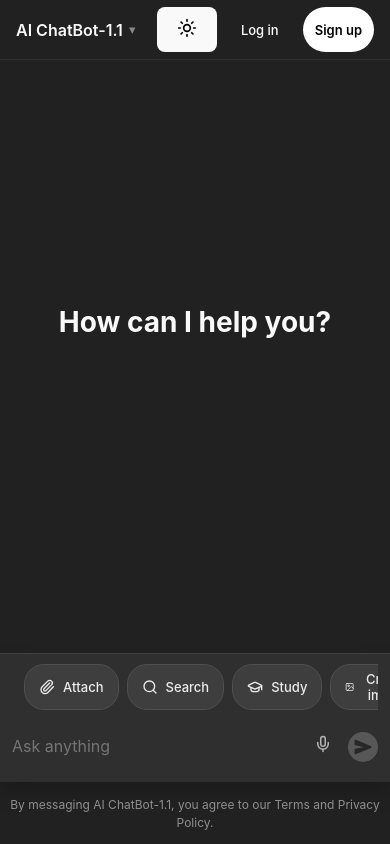
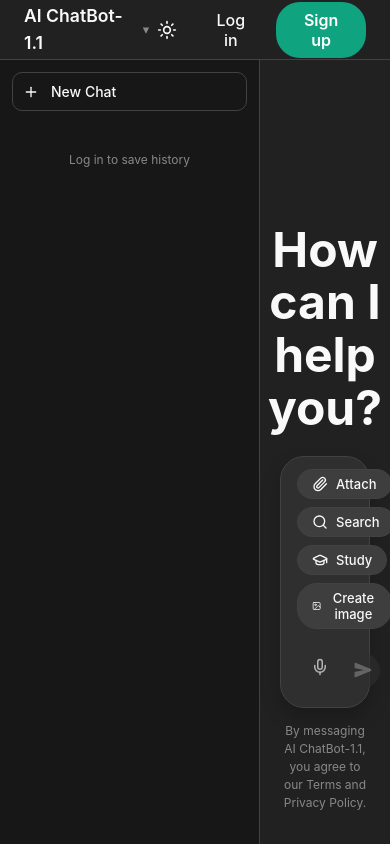
Before and after one commit to rahul-kr-rai/ChatGPT-Clone, a React (Vite) app in the folder frontend/: page / in a window 390 px wide. Built offline with nearby package versions, Linux system fonts and the light colour scheme.

Commit message:
Refactor CSS to use theme variables for styling
Updated CSS to implement theme variables for dark and light modes, enhancing maintainability and consistency across the application.

```diff
--- a/frontend/src/App.css
+++ b/frontend/src/App.css
@@ -1,10 +1,49 @@
-/* --- Global Resets --- */
+/* --- Global Resets & Theme Variables --- */
+:root {
+  /* Default Dark Mode Colors */
+  --bg-body: #212121;
+  --bg-sidebar: #171717;
+  --bg-input: #2f2f2f;
+  --bg-input-gradient: #212121;
+  --bg-msg-user: #37393b;
+  --bg-hover: #2f2f2f;
+  --bg-pill: #3e3e3e;
+  --border-color: #424242;
+  --text-main: #f9f9f9;
+  --text-secondary: #888;
+  --text-placeholder: #ececec;
+  --icon-color: #b4b4b4;
+  --shadow-color: rgba(0,0,0,0.2);
+
+  /* Auth Specific */
+  --bg-auth-overlay: rgba(0,0,0,0.8);
+}
+
+[data-theme="light"] {
+  /* Light Mode Overrides */
+  --bg-body: #ffffff;
+  --bg-sidebar: #ffffff;
+  --bg-input: #f4f4f4;
+  --bg-input-gradient: #ffffff;
+  --bg-msg-user: #e5e5e5;
+  --bg-hover: #f0f0f0;
+  --bg-pill: #ffffff;
+  --border-color: #e5e5e5;
+  --text-main: #333333;
+  --text-secondary: #666;
+  --text-placeholder: #555;
+  --icon-color: #555;
+  --shadow-color: rgba(0,0,0,0.05);
+
+  --bg-auth-overlay: rgba(255,255,255,0.6);
+}
+
 html, body, #root {
   margin: 0;
   padding: 0;
   width: 100%;
   height: 100%;
-  background-color: #212121;
+  background-color: var(--bg-body);
 }
 
 * { box-sizing: border-box; }
@@ -14,11 +53,12 @@
   flex-direction: column;
   height: 100vh;
   width: 100%;
-  background-color: #212121;
-  color: #f9f9f9;
+  background-color: var(--bg-body);
+  color: var(--text-main);
   font-family: -apple-system, system-ui, sans-serif;
   overflow: hidden;
   position: relative;
+  transition: background-color 0.3s, color 0.3s;
 }
 
 /* --- Navbar --- */
@@ -28,15 +68,31 @@
   justify-content: space-between;
   align-items: center;
   padding: 0 24px;
-  border-bottom: 1px solid #2f2f2f;
+  border-bottom: 1px solid var(--border-color);
   flex-shrink: 0;
+  background-color: var(--bg-body);
 }
 
 .nav-brand { font-weight: 600; font-size: 1.1rem; cursor: pointer; display: flex; align-items: center; }
-.nav-brand .arrow { font-size: 0.8rem; margin-left: 6px; color: #888; }
-.nav-actions { display: flex; gap: 12px; }
-.login-trigger { background: transparent; color: white; border: none; padding: 8px 12px; cursor: pointer; font-weight: 500; }
-.signup-trigger { background: white; color: black; border: none; padding: 8px 18px; border-radius: 24px; font-weight: 600; cursor: pointer; }
+.nav-brand .arrow { font-size: 0.8rem; margin-left: 6px; color: var(--text-secondary); }
+.nav-actions { display: flex; gap: 12px; align-items: center; }
+.login-trigger { background: transparent; color: var(--text-main); border: none; padding: 8px 12px; cursor: pointer; font-weight: 500; }
+.signup-trigger { background: #10a37f; color: white; border: none; padding: 8px 18px; border-radius: 24px; font-weight: 600; cursor: pointer; }
+
+/* Theme Toggle Button */
+.theme-toggle-btn {
+  background: transparent;
+  border: none;
+  color: var(--text-main);
+  cursor: pointer;
+  padding: 8px;
+  border-radius: 50%;
+  display: flex;
+  align-items: center;
+  justify-content: center;
+  transition: background 0.2s;
+}
+.theme-toggle-btn:hover { background: var(--bg-hover); }
 
 /* --- Sidebar --- */
 .body-container {
@@ -45,13 +101,13 @@
   overflow: hidden;
   max-width: 100%;
 }
-.chat-sidebar { width: 260px; background: #171717; padding: 12px; display: flex; flex-direction: column; flex-shrink: 0; }
+.chat-sidebar { width: 260px; background: var(--bg-sidebar); padding: 12px; display: flex; flex-direction: column; flex-shrink: 0; border-right: 1px solid var(--border-color); }
 
 .new-chat-btn {
   width: 100%;
   background: transparent;
-  border: 1px solid #424242;
-  color: white;
+  border: 1px solid var(--border-color);
+  color: var(--text-main);
   padding: 10px;
   border-radius: 10px;
   display: flex;
@@ -61,7 +117,7 @@
   cursor: pointer;
   transition: background 0.2s;
 }
-.new-chat-btn:hover { background: #2f2f2f; }
+.new-chat-btn:hover { background: var(--bg-hover); }
 
 .conv-history { margin-top: 20px; flex: 1; overflow-y: auto; }
 .history-item {
@@ -69,7 +125,7 @@
   border-radius: 8px;
   cursor: pointer;
   font-size: 14px;
-  color: #ececec;
+  color: var(--text-main);
   margin: 2px 5px;
   display: flex;
   justify-content: space-between;
@@ -77,14 +133,14 @@
   transition: background 0.2s;
 }
 .conv-title { white-space: nowrap; overflow: hidden; text-overflow: ellipsis; flex: 1; }
-.delete-btn { background: transparent; border: none; color: #888; padding: 4px; display: flex; opacity: 1; transition: opacity 0.2s, color 0.2s; }
+.delete-btn { background: transparent; border: none; color: var(--text-secondary); padding: 4px; display: flex; opacity: 1; transition: opacity 0.2s, color 0.2s; }
 .delete-btn:hover { color: #ff4d4d; background: rgba(255, 77, 77, 0.1); }
-.history-item:hover { background: #2f2f2f; }
-.history-item.active { background: #2f2f2f; font-weight: 500; }
-.guest-label { font-size: 12px; color: #666; text-align: center; margin-top: 20px; }
+.history-item:hover { background: var(--bg-hover); }
+.history-item.active { background: var(--bg-hover); font-weight: 500; }
+.guest-label { font-size: 12px; color: var(--text-secondary); text-align: center; margin-top: 20px; }
 
 /* --- Chat View --- */
-.chat-view { flex: 1; display: flex; flex-direction: column; position: relative; background: #212121; }
+.chat-view { flex: 1; display: flex; flex-direction: column; position: relative; background: var(--bg-body); }
 
 .scrollable-messages {
   flex: 1;
@@ -101,7 +157,7 @@
 }
 .user-profile:hover { background-color: #1a7f64; transform: scale(1.05); }
 
-.hero-landing { height: 60vh; display: flex; align-items: center; justify-content: center; text-align: center; }
+.hero-landing { height: 60vh; display: flex; align-items: center; justify-content: center; text-align: center; color: var(--text-main); }
 .hero-landing h1 { font-size: 48px; font-weight: 700; margin-bottom: 40px; }
 
 /* --- Messages --- */
@@ -111,183 +167,131 @@
 .msg-wrapper { max-width: 70%; display: flex; }
 
 .text-box {
-  line-height: 1.6; font-size: 16px; color: #e3e3e3; overflow-wrap: break-word; padding: 5px 10px; border-radius: 18px;
+  line-height: 1.6; font-size: 16px; color: var(--text-main); overflow-wrap: break-word; padding: 5px 10px; border-radius: 18px;
 }
-.user .text-box { background-color: #37393b; border-radius: 22px 0px 22px 22px; color: #ffffff; padding: 0px 20px; }
-.bot .text-box { background-color: transparent; padding-left: 0; }
+.user .text-box { background-color: var(--bg-msg-user); border-radius: 22px 0px 22px 22px; color: var(--text-main); padding: 8px 20px; }
+.bot .text-box { background-color: transparent; padding-left: 0; color: var(--text-main); }
 
 /* --- Input Section --- */
 .input-fixed-bottom {
   position: absolute; bottom: 0; width: 100%; padding: 20px;
-  background: linear-gradient(transparent, #212121 50%);
+  background: linear-gradient(transparent, var(--bg-input-gradient) 50%);
 }
 
 .input-pill-container {
-  max-width: 800px; margin: 0 auto; background-color: #2f2f2f;
-  border: 1px solid #424242; border-radius: 24px; padding: 12px 16px;
-  box-shadow: 0 10px 20px rgba(0,0,0,0.2);
+  max-width: 800px; margin: 0 auto; background-color: var(--bg-input);
+  border: 1px solid var(--border-color); border-radius: 24px; padding: 12px 16px;
+  box-shadow: 0 10px 20px var(--shadow-color);
 }
 
 .pill-actions-row { display: flex; gap: 8px; margin-bottom: 16px; flex-wrap: wrap; justify-content: left; }
 .action-pill {
-  background: #3e3e3e; color: #ececec; border: 1px solid #4f4f4f; padding: 6px 14px;
+  background: var(--bg-pill); color: var(--text-main); border: 1px solid var(--border-color); padding: 6px 14px;
   border-radius: 20px; font-size: 13px; display: flex; align-items: center; gap: 8px;
   cursor: pointer; transition: background 0.2s;
 }
-.action-pill:hover { background: #4e4e4e; }
+.action-pill:hover { background: var(--bg-hover); }
+
+/* In Light mode, make pills stand out more if needed */
+[data-theme="light"] .action-pill { background: #ffffff; border: 1px solid #ddd; color: #444; }
+[data-theme="light"] .action-pill:hover { background: #f0f0f0; }
 
 .pill-form { display: flex; align-items: center; gap: 10px; }
 .pill-form textarea {
-  flex: 1; background: transparent; border: none; color: white; font-size: 16px;
+  flex: 1; background: transparent; border: none; color: var(--text-main); font-size: 16px;
   outline: none; padding: 12px 0; min-height: 50px; max-height: 40vh; resize: none;
   font-family: inherit; line-height: 1.5; overflow-y: auto;
 }
+.pill-form textarea::placeholder { color: var(--text-placeholder); }
 
 .input-tools { display: flex; align-items: center; gap: 12px; }
-.mic-tool { color: #b4b4b4; cursor: pointer; padding: 4px; }
+.mic-tool { color: var(--icon-color); cursor: pointer; padding: 4px; }
+
 .send-tool {
-  width: 35px; height: 35px; border-radius: 50%; background-color: rgba(255, 255, 255, 0.751);
-  color: rgba(0, 0, 0, 0.885); border: none; display: flex; align-items: center; justify-content: center;
+  width: 35px; height: 35px; border-radius: 50%;
+  background-color: var(--text-main);
+  color: var(--bg-body);
+  border: none; display: flex; align-items: center; justify-content: center;
   cursor: pointer; transition: background-color 0.2s; padding: 0;
 }
-.send-tool:disabled { background-color: #737373; color: #222; cursor: not-allowed; opacity: 0.6; }
+.send-tool:disabled { background-color: var(--bg-hover); color: var(--text-secondary); cursor: not-allowed; opacity: 0.6; }
 
-.privacy-disclaimer { text-align: center; font-size: 12px; color: #8e8e8e; margin-top: 14px; }
+.stop-tool {
+  background-color: var(--text-main);
+  color: var(--bg-body);
+}
+
+.privacy-disclaimer { text-align: center; font-size: 12px; color: var(--text-secondary); margin-top: 14px; }
 
 /* --- File Preview Styles --- */
 .file-preview-pill {
-  background-color: #3e3e3e; color: #fff; padding: 6px 12px; border-radius: 16px;
+  background-color: var(--bg-pill); color: var(--text-main); padding: 6px 12px; border-radius: 16px;
   display: inline-flex; align-items: center; gap: 8px; margin-bottom: 10px;
-  font-size: 13px; border: 1px solid #555; width: fit-content;
+  font-size: 13px; border: 1px solid var(--border-color); width: fit-content;
 }
 .file-name { max-width: 200px; white-space: nowrap; overflow: hidden; text-overflow: ellipsis; }
 .remove-file-btn {
-  background: transparent; border: none; color: #bbb; cursor: pointer; display: flex;
+  background: transparent; border: none; color: var(--text-secondary); cursor: pointer; display: flex;
   align-items: center; padding: 2px; border-radius: 50%; transition: background 0.2s, color 0.2s;
 }
-.remove-file-btn:hover { background: rgba(255, 255, 255, 0.1); color: white; }
+.remove-file-btn:hover { background: rgba(255, 255, 255, 0.1); color: var(--text-main); }
 
-/* --- Auth Modal --- */
-.auth-overlay { position: fixed; inset: 0; background: rgba(0,0,0,0.9); display: flex; justify-content: center; align-items: center; z-index: 2000; }
-.auth-card { background: #171717; padding: 40px; border-radius: 16px; width: 400px; border: 1px solid #333; }
-.auth-card h2 { margin-bottom: 24px; justify-content: center; display: flex; }
-.auth-card input { width: 100%; padding: 14px; margin-bottom: 12px; border-radius: 8px; border: 1px solid #333; background: #212121; color: white; }
+/* --- Auth Modal (Themed) --- */
+.auth-overlay {
+  position: fixed; inset: 0;
+  background: var(--bg-auth-overlay);
+  display: flex; justify-content: center; align-items: center; z-index: 2000;
+  backdrop-filter: blur(2px);
+}
+.auth-card {
+  background: var(--bg-sidebar);
+  padding: 40px; border-radius: 16px; width: 400px;
+  border: 1px solid var(--border-color);
+  color: var(--text-main);
+  box-shadow: 0 4px 30px var(--shadow-color);
+}
+.auth-card h2 { margin-bottom: 24px; justify-content: center; display: flex; color: var(--text-main); }
+
+.auth-card input {
+  width: 100%; padding: 14px; margin-bottom: 12px; border-radius: 8px;
+  border: 1px solid var(--border-color);
+  background: var(--bg-input);
+  color: var(--text-main);
+}
+.auth-card input:focus { outline: 2px solid #10a37f; border-color: transparent; }
+
 .auth-btn { width: 100%; padding: 14px; background: #10a37f; color: white; border: none; border-radius: 8px; font-weight: bold; cursor: pointer; margin-top: 10px; }
-.auth-toggle-box { margin-top: 20px; color: #8e8e8e; }
+.auth-toggle-box { margin-top: 20px; color: var(--text-secondary); }
 .typing-toggle { color: #10a37f; cursor: pointer; font-weight: 600; }
-.social-divider { margin: 20px 0; border-bottom: 1px solid #333; line-height: 0.1em; text-align: center; }
-.social-divider span { background: #171717; padding: 0 10px; color: #666; }
+
+.social-divider { margin: 20px 0; border-bottom: 1px solid var(--border-color); line-height: 0.1em; text-align: center; }
+.social-divider span { background: var(--bg-sidebar); padding: 0 10px; color: var(--text-secondary); }
+
 .forgot-link { color: #10a37f; font-size: 13px; text-align: right; cursor: pointer; margin: -5px 0 15px 0; display: block; }
-.thinking-text { color: #8e8e8e; font-style: italic; font-size: 14px; display: flex; align-items: center; }
+.thinking-text { color: var(--text-secondary); font-style: italic; font-size: 14px; display: flex; align-items: center; }
 
-/* =========================================
-   Responsive Design (Media Queries)
-   ========================================= */
+/* --- SweetAlert2 Theme Overrides --- */
 
-/* --- Tablet & Smaller Laptops (Max Width: 1024px) --- */
-@media (max-width: 1024px) {
-  /* Reduce the large indentation on bot messages */
-  .msg-row.bot {
-    padding-left: 4rem;
-  }
-
-  /* Allow messages to be wider on medium screens */
-  .msg-wrapper {
-    max-width: 80%;
-  }
+/* Fix: Ensure SweetAlert sits ON TOP of Auth Overlay (2000) */
+div:where(.swal2-container) {
+  z-index: 3000 !important;
 }
 
-/* --- Mobile Devices (Max Width: 768px) --- */
-@media (max-width: 768px) {
-
-  /* 1. Layout Adjustments */
-  .chat-sidebar {
-    display: none; /* Hide sidebar by default on mobile */
-    /* Note: You would typically toggle this 'display' property with a JS button */
-  }
-
-  .chat-view {
-    width: 100%; /* Chat takes full width */
-  }
-
-  /* 2. Navbar Tweaks */
-  .top-navbar {
-    padding: 0 16px; /* Reduce padding */
-  }
-
-  .nav-brand {
-    font-size: 1rem;
-  }
-
-  /* 3. Message Area Fixes */
-  .msg-row {
-    padding: 16px; /* Reduce side padding */
-  }
-
-  .msg-row.bot {
-    padding-left: 0; /* Critical: Remove huge indentation on mobile */
-    justify-content: flex-start;
-  }
-
-  .msg-wrapper {
-    max-width: 95%; /* Maximize space for text */
-  }
-
-  .user .text-box {
-    border-radius: 18px; /* Slightly softer corners for mobile bubbles */
-  }
-
-  /* 4. Input Area (Fixed Bottom) */
-  .input-fixed-bottom {
-    padding: 10px 0 0 0; /* Remove side padding to use full width */
-  }
-
-  .input-pill-container {
-    border-radius: 0; /* Flat look for mobile input bar */
-    border-left: none;
-    border-right: none;
-    border-bottom: none;
-    padding: 10px 12px;
-  }
-
-  .pill-actions-row {
-    padding: 0 12px;
-    flex-wrap: nowrap; /* Prevent stacking */
-    overflow-x: auto;  /* Allow horizontal scroll for pill buttons */
-    -webkit-overflow-scrolling: touch; /* Smooth scroll on iOS */
-    margin-bottom: 12px;
-  }
-
-  /* Hide scrollbar for pill actions */
-  .pill-actions-row::-webkit-scrollbar {
-    display: none;
-  }
-
-  /* 5. Auth Modal (Login/Signup) */
-  .auth-card {
-    width: 90%; /* Prevent modal from being wider than screen */
-    padding: 20px;
-  }
-
-  .hero-landing h1 {
-    font-size: 28px; /* Smaller font for landing title */
-    padding: 0 20px;
-  }
+/* Ensure the popup inputs match the theme correctly */
+div:where(.swal2-container) .swal2-input {
+  background: var(--bg-input) !important;
+  color: var(--text-main) !important;
+  border: 1px solid var(--border-color) !important;
+  box-shadow: none !important;
 }
-
-/* --- Small Mobile (Max Width: 480px) --- */
-@media (max-width: 480px) {
-  .signup-trigger, .login-trigger {
-    padding: 6px 12px;
-    font-size: 13px;
-  }
-
-  .text-box {
-    font-size: 15px; /* Slightly smaller text for readability */
-  }
-
-  .send-tool {
-    width: 30px;
-    height: 30px;
-  }
+div:where(.swal2-container) .swal2-input:focus {
+  border-color: #10a37f !important;
 }
+/* Ensure close button and other text matches */
+div:where(.swal2-container) .swal2-close {
+  color: var(--text-main) !important;
+}
+div:where(.swal2-container) .swal2-html-container,
+div:where(.swal2-container) .swal2-title {
+  color: var(--text-main) !important;
+}
```
